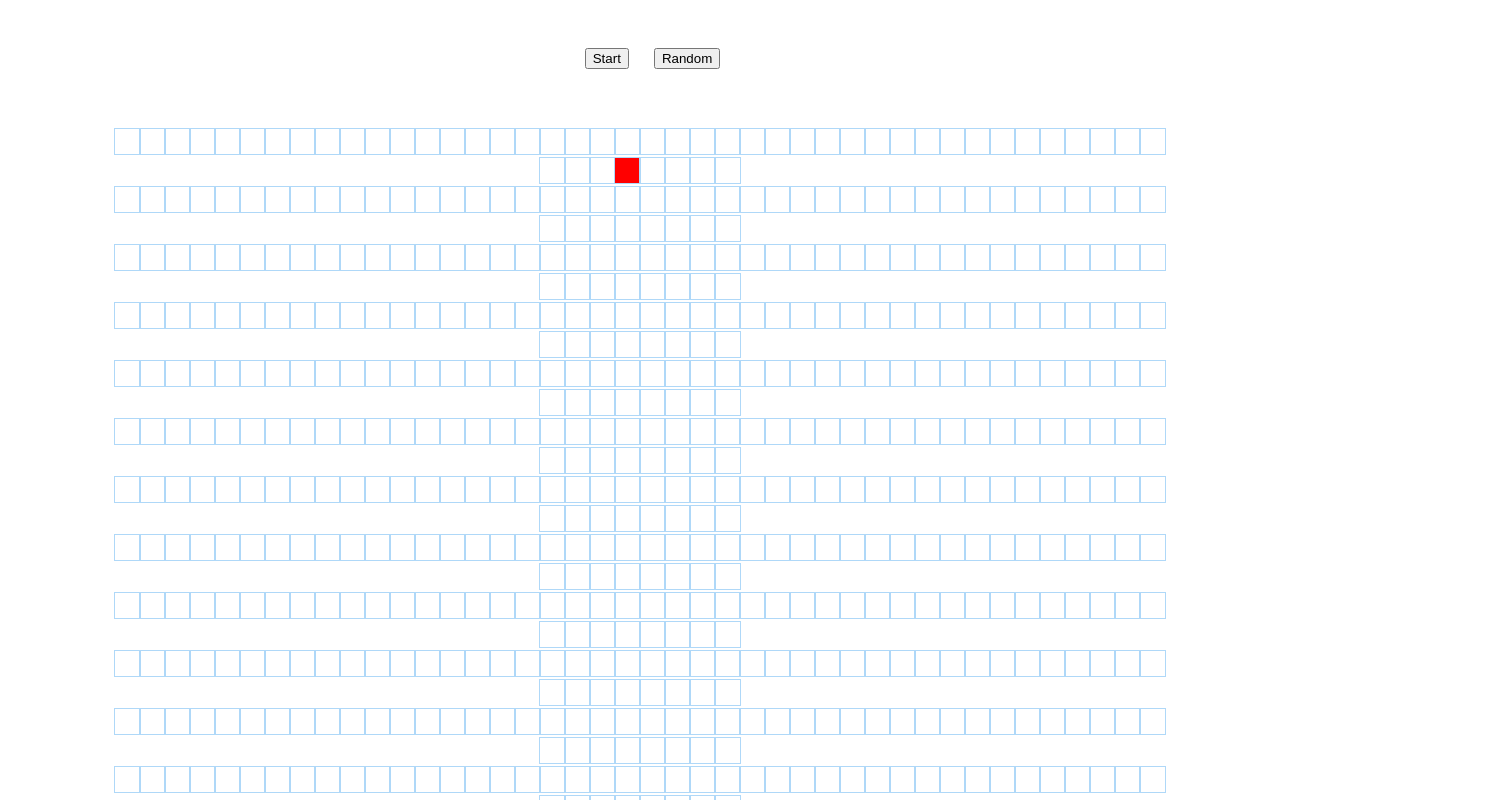
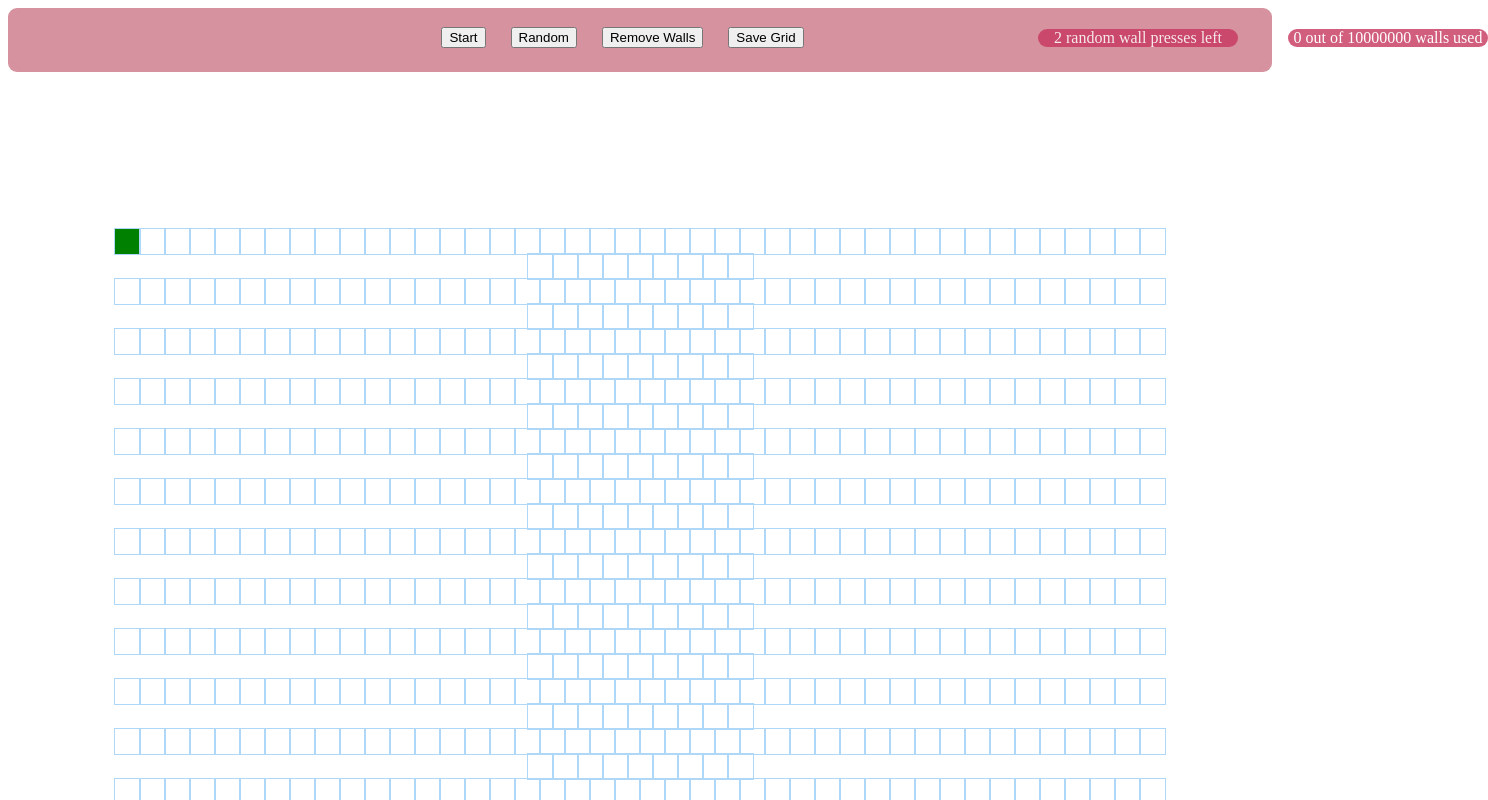
Before and after one commit to snaker938/dijkstras-game, a React (Create React App) app: page / in a window 1280 px wide. Shown: the top 800 px of the page, 1488 px wide, since content can reach past the window. Built offline with nearby package versions, Linux system fonts and the light colour scheme.

Commit message:
tidied things up

```diff
--- a/src/Visualizer/Node/Node.jsx
+++ b/src/Visualizer/Node/Node.jsx
@@ -18,7 +18,9 @@ export default class Node extends Component {
         id={`node-${row}-${col}`}
         className={`node ${specialNode}`}
         onClick={() => onClick(row, col)}
-      ></div> // returns the node that contains the node class, and a special class if applicable. You can also access the node at a specific position due to each id being unique to a particular node.
+      >
+        &nbsp;
+      </div> // returns the node that contains the node class, and a special class if applicable. You can also access the node at a specific position due to each id being unique to a particular node.
     );
   }
 }
--- a/src/Visualizer/Visualizer.css
+++ b/src/Visualizer/Visualizer.css
@@ -1,3 +1,32 @@
+.walls-used {
+  width: 200px;
+  margin: 0px;
+  position: relative;
+  top: -64px;
+  left: 1280px;
+}
+
+.walls-random-used {
+  width: 200px;
+  margin: 0px;
+  position: relative;
+  top: -82px;
+  left: 1030px;
+}
+
+.cool-text-bar {
+  background-color: #cc7788;
+  opacity: 0.8;
+  font-size: 2rem;
+  border-radius: 9px;
+  color: #fff;
+  width: auto;
+  padding: 2rem;
+  margin: 0px;
+  text-align: center;
+  transition: all 0.75s;
+}
+
 .grid {
   /* margin: 100px 0 0; */
   margin: 100px;
@@ -5,12 +34,23 @@
 }
 
 .cool-button {
-  margin-block: 0px;
   position: relative;
-  top: 40px;
+  top: -45px;
+  right: 30px;
   margin-left: 25px;
 }
 
 body {
   text-align: center;
 }
+
+.text-info {
+  background-color: #c7365f;
+  opacity: 0.8;
+  border-radius: 9px;
+  color: #fff;
+  /* width: 20px; */
+  /* padding: 2rem; */
+  text-align: center;
+  transition: all 0.75s;
+}
--- a/src/Visualizer/Visualizer.jsx
+++ b/src/Visualizer/Visualizer.jsx
@@ -5,26 +5,29 @@ import Node from "./Node/Node";
 import "./Visualizer.css";
 
 // Placeholders for start node coordinates
-// const START_NODE_ROW = 10;
-// const START_NODE_COL = 15;
-// const END_NODE_ROW = 10;
-// const END_NODE_COL = 35;
+const START_NODE_ROW = 0;
+const START_NODE_COL = 0;
+const END_NODE_ROW = 20;
+const END_NODE_COL = 50;
+
 // Specifies the number of rows and columns
-const NUM_ROWS = 20;
-const NUM_COLUMNS = 50;
+const NUM_ROWS = 21;
+const NUM_COLUMNS = 51;
 
 // other constants
-const START_NODE_ROW = Math.floor(Math.random() * NUM_ROWS);
-const START_NODE_COL = Math.floor(Math.random() * Math.floor(NUM_COLUMNS / 2));
-const END_NODE_ROW = Math.floor(Math.random() * NUM_ROWS);
-const END_NODE_COL =
-  Math.floor(NUM_COLUMNS / 2) +
-  Math.floor(Math.random() * Math.floor(NUM_COLUMNS / 2));
+// const START_NODE_ROW = Math.floor(Math.random() * NUM_ROWS);
+// const START_NODE_COL = Math.floor(Math.random() * Math.floor(NUM_COLUMNS / 2));
+// const END_NODE_ROW = Math.floor(Math.random() * NUM_ROWS);
+// const END_NODE_COL =
+//   Math.floor(NUM_COLUMNS / 2) +
+//   Math.floor(Math.random() * Math.floor(NUM_COLUMNS / 2));
 
 // Specifies the number of walls the player can have active at one time
-let NUM_WALLS_TOTAL = 1000;
+let NUM_WALLS_TOTAL = 10000000;
 let NUM_WALLS_ACTIVE = 0;
-let RANDOM_WALL_NUMBER = 300;
+let NUM_RANDOM_WALL_PRESSES = 2;
+// let RANDOM_WALL_NUMBER = Math.floor(NUM_ROWS / 2);
+let RANDOM_WALL_NUMBER = 400;
 
 export default class dijkstraVisualizer extends Component {
   constructor() {
@@ -38,6 +41,15 @@ export default class dijkstraVisualizer extends Component {
     const grid = initialiseGrid();
     this.setState({ grid });
   }
+  // Initialises grid
+  removeAllWalls() {
+    console.log("removing all walls...");
+    let grid = [];
+    this.setState({ grid });
+    grid = initialiseGrid();
+    this.setState({ grid });
+  }
+
   // When a node is clicked, unless it is the start or end node, it gets toggled between a wall and not-wall
   toggleWall(row, col, isWall, unWallable) {
     let node = this.state.grid[row][col];
@@ -75,13 +87,13 @@ export default class dijkstraVisualizer extends Component {
     }
   }
 
-  // Function to create random walls on the grid.
+  // Function to create random walls on the grid. There will ALWAYS be a path, no matter what.
   randomWalls() {
-    const { grid } = this.state; // gets the current state of the grid at the time of the button being pressed
-    const current_endNode = grid[END_NODE_ROW][END_NODE_COL];
-    const current_startNode = grid[START_NODE_ROW][START_NODE_COL]; // gets the start and end nodes
+    if (NUM_RANDOM_WALL_PRESSES > 0) {
+      // let { grid } = this.state; // gets the current state of the grid at the time of the button being pressed
+      // let current_endNode = grid[END_NODE_ROW][END_NODE_COL];
+      // let current_startNode = grid[START_NODE_ROW][START_NODE_COL]; // gets the start and end nodes
 
-    // Loops 250 times- therefore around 250 walls will be made. Chances are, less than 250 walls will be made, as a node may be picked twice, which will reverse the wall.
       for (let i = 0; i < RANDOM_WALL_NUMBER; i++) {
         // Generates a random row and column number
         let row = Math.floor(Math.random() * NUM_ROWS);
@@ -91,6 +103,36 @@ export default class dijkstraVisualizer extends Component {
         let unWallable = isEnd || isStart; // if the node is a start or end node, it cannot be changed
         this.toggleWallRandom(row, column, isWall, unWallable); // attempts to change the random node into a wall, unless it is unwallable, or already a wall- the function is still called regard;ess
       }
+      // let things = dijkstra(
+      //   grid,
+      //   current_startNode,
+      //   current_endNode,
+      //   NUM_ROWS,
+      //   NUM_COLUMNS
+      // );
+
+      // // Loops 250 times- therefore around 250 walls will be made. Chances are, less than 250 walls will be made, as a node may be picked twice, which will reverse the wall.
+      // while (things[0] === current_startNode) {
+      //   console.log("random walling...");
+      //   this.removeAllWalls();
+      //   for (let i = 0; i < RANDOM_WALL_NUMBER; i++) {
+      //     // Generates a random row and column number
+      //     let row = Math.floor(Math.random() * NUM_ROWS);
+      //     let column = Math.floor(Math.random() * NUM_COLUMNS);
+      //     let node = this.state.grid[row][column]; // selects the node with the row and column specified above
+      //     let { isEnd, isStart, isWall } = node; // finds out the current properties of the randomly selected node
+      //     let unWallable = isEnd || isStart; // if the node is a start or end node, it cannot be changed
+      //     this.toggleWallRandom(row, column, isWall, unWallable); // attempts to change the random node into a wall, unless it is unwallable, or already a wall- the function is still called regard;ess
+      //   }
+
+      //   things = dijkstra(
+      //     this.state.grid,
+      //     current_startNode,
+      //     current_endNode,
+      //     NUM_ROWS,
+      //     NUM_COLUMNS
+    }
+    NUM_RANDOM_WALL_PRESSES--;
   }
 
   animateAllNodes(visitedNodesInOrder, nodesInShortestPathOrder) {
@@ -98,18 +140,17 @@ export default class dijkstraVisualizer extends Component {
       if (i === visitedNodesInOrder.length) {
         setTimeout(() => {
           this.animateShortestPath(nodesInShortestPathOrder);
-        }, 10 * i);
+        }, 7 * i);
         return;
       }
-
       setTimeout(() => {
         const node = visitedNodesInOrder[i];
-        if (!node.isStart)
         document.getElementById(`node-${node.row}-${node.col}`).className =
           "node node-visited";
-      }, Math.floor(10 * i));
+        document.getElementById(`node-${node.row}-${node.col}`).innerHTML =
+          visitedNodesInOrder[i].distance;
+      }, 5 * i);
     }
-    return;
   }
 
   animateShortestPath(nodesInShortestPathOrder) {
@@ -118,8 +159,65 @@ export default class dijkstraVisualizer extends Component {
         const node = nodesInShortestPathOrder[i];
         document.getElementById(`node-${node.row}-${node.col}`).className =
           "node node-shortest-path";
-      }, 10 * i);
+        document.getElementById(`node-${node.row}-${node.col}`).innerHTML =
+          nodesInShortestPathOrder[i].distance;
+      }, 5 * i);
     }
+  }
+
+  animateNoProperPath() {
+    let errorMessage = this.sendError();
+    for (let i = 0; i < errorMessage.length; i++) {
+      setTimeout(() => {
+        const node = errorMessage[i];
+        document.getElementById(`node-${node.row}-${node.col}`).className =
+          "node node-wall";
+      }, 1.5 * i);
+    }
+  }
+
+  sendError() {
+    // this.removeAllWalls();
+    const grid = this.state.grid;
+    let E = [];
+    let R1 = [];
+    let R2 = [];
+    let O = [];
+    let R3 = [];
+
+    let errorMessage = [];
+    return errorMessage.concat(E, R1, R2, O, R3);
+  }
+
+  saveGrid() {
+    const grid = this.state.grid;
+    console.log(grid);
+    let fs = require("fs");
+
+    fs.readFile("src/templates/NO-PATH.json", "utf8", function (err, data) {
+      if (err) {
+        console.log(err);
+      } else {
+        const file = JSON.parse(data);
+        file.grid.push({ grid });
+
+        const json = JSON.stringify(file);
+
+        fs.writeFile(
+          "src/templates/NO-PATH.json",
+          json,
+          "utf8",
+          function (err) {
+            if (err) {
+              console.log(err);
+            } else {
+              console.log("DONE!");
+              //Everything went OK!
+            }
+          }
+        );
+      }
+    });
   }
 
   // Starts the dijkstra algorithm. It calls dijkstra.js to find the visited nodes in order
@@ -127,17 +225,20 @@ export default class dijkstraVisualizer extends Component {
     const { grid } = this.state; // gets the current state of the grid at the time of the button being pressed
     const current_endNode = grid[END_NODE_ROW][END_NODE_COL];
     const current_startNode = grid[START_NODE_ROW][START_NODE_COL]; // gets the start and end nodes
-    const things = dijkstra(
+    const dijkstraOutputs = dijkstra(
       grid,
       current_startNode,
       current_endNode,
       NUM_ROWS,
       NUM_COLUMNS
     ); // calls dijkstra to get the shortest path to the end node
-    let shortestNodePathOrder = things[0];
-    let allNodes = things[1];
+    let pathFound = dijkstraOutputs[2];
+    if (pathFound) {
+      let shortestNodePathOrder = dijkstraOutputs[0];
+      let allNodes = dijkstraOutputs[1];
 
       this.animateAllNodes(allNodes, shortestNodePathOrder);
+    } else this.animateNoProperPath();
   }
 
   render() {
@@ -145,6 +246,7 @@ export default class dijkstraVisualizer extends Component {
 
     return (
       <>
+        <p class="cool-text-bar"></p>
         <button
           className="cool-button"
           onClick={() =>
@@ -159,6 +261,28 @@ export default class dijkstraVisualizer extends Component {
         >
           Random
         </button>
+        <button
+          className="cool-button"
+          onClick={() =>
+            this.removeAllWalls()
+          } /* adds random walls to the grid */
+        >
+          Remove Walls
+        </button>
+        <button
+          className="cool-button"
+          onClick={() =>
+            this.saveGrid()
+          } /* saves the current state of the grid */
+        >
+          Save Grid
+        </button>
+        <p className="walls-used text-info">
+          {NUM_WALLS_ACTIVE} out of {NUM_WALLS_TOTAL} walls used
+        </p>
+        <p className="walls-random-used text-info">
+          {NUM_RANDOM_WALL_PRESSES} random wall presses left
+        </p>
         <div className="grid" /*  creates the div that holds the rows*/>
           {grid.map((row, rowID) => {
             return (
@@ -224,7 +348,6 @@ const createNode = (col, row, isStart = false, isEnd = false) => {
     isStart: isStart === true,
     isEnd: isEnd === true,
     distance: Infinity,
-    isVisited: false,
     isWall: false,
     previousNode: null,
   };
--- a/src/algorithms/dijkstra.js
+++ b/src/algorithms/dijkstra.js
@@ -1,6 +1,9 @@
 export function dijkstra(grid, startNode, endNode, NUM_ROWSS, NUM_COLUMNSS) {
   const NUM_ROWS = NUM_ROWSS;
   const NUM_COLUMNS = NUM_COLUMNSS;
+
+  // resets all distances and previous nodes to starting values
+  resetALlNodes(grid);
 
   let otherVisitedNodes = []; // basically a list of visitied nodes in the order they were visited. Doesnt include walls
   let currentNode = startNode;
@@ -37,20 +40,20 @@ export function dijkstra(grid, startNode, endNode, NUM_ROWSS, NUM_COLUMNSS) {
   }
 
   // Once the end node has been reached, these lines are run. These lines also run if the end node is not found.
-  console.log("returning...");
   sortNodesByDistance(otherVisitedNodes); // does a final sort of all the visitedNodes
 
   // If the endnode has not been reached (ie. it has a distance of Infinity, which is the default value), set the shortest path to just the start node.
   if (endNode.distance === Infinity) {
     console.log("no path");
     // TODO-- special animation if no path is found
-    return [startNode, otherVisitedNodes];
+    return [[], getAllNodes(grid), false];
   }
 
+  console.log("returning...");
   // If there is a shortest path to the end node: get it
   let shortestNodePathOrder = getShortestPathNodeOrder(endNode, startNode);
   // The shortest path, and all the visited nodes in order are returned
-  return [shortestNodePathOrder, otherVisitedNodes];
+  return [shortestNodePathOrder, otherVisitedNodes, true];
 }
 
 // This function updates all the neighbours of the current node
@@ -133,3 +136,12 @@ function getAllNodes(grid) {
   }
   return allNodes;
 }
+
+function resetALlNodes(grid) {
+  for (const row of grid) {
+    for (const node of row) {
+      node.distance = Infinity;
+      node.previousNode = null;
+    }
+  }
+}
--- /dev/null
+++ b/src/templates/NO-PATH.json
@@ -0,0 +1,3 @@
+{
+  "grid": []
+}
```
Also changed, not shown: src/Visualizer/Node/Node.css (+11 -6 lines). Lines whose indentation alone changed are shown as unchanged.
